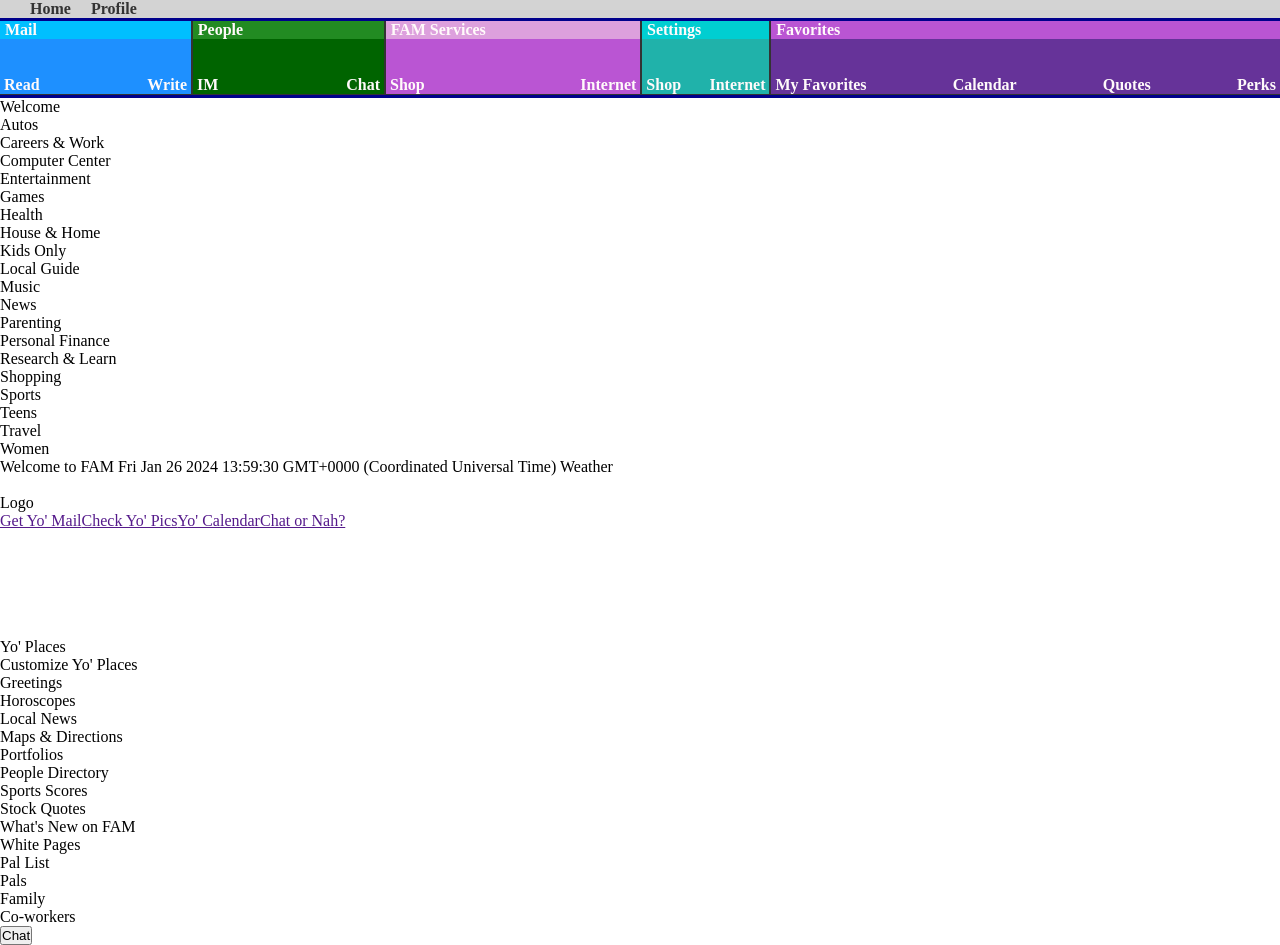
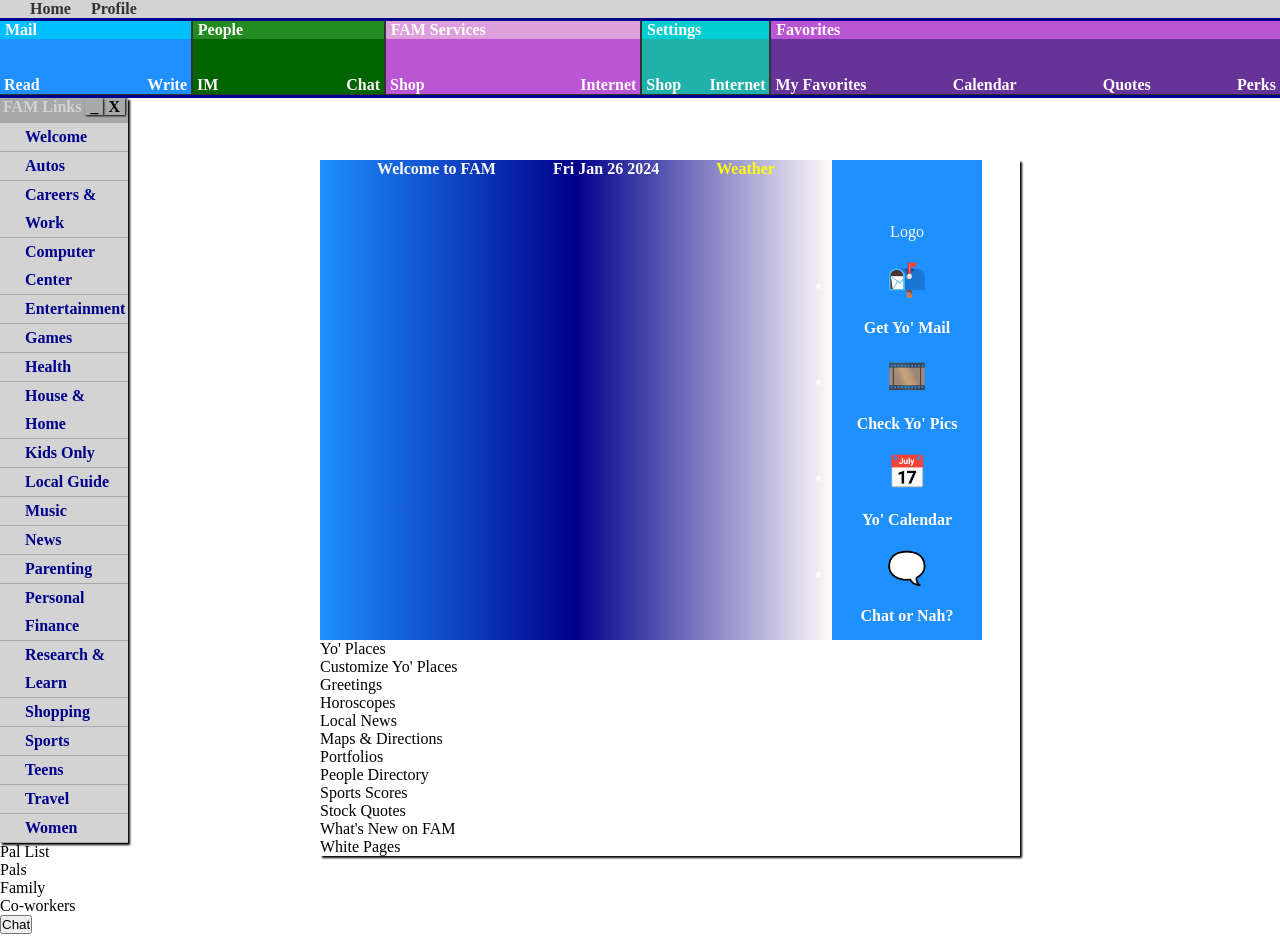
Before and after one commit to Smoot-Mena/chat-app, a React (Vite) app in the folder frontend/: page / in a window 1280 px wide. Built offline with nearby package versions, Linux system fonts and the light colour scheme; no server answers.

Commit message:
Partial updates Home page with inline css styles

```diff
--- /dev/null
+++ b/frontend/src/components/SendMessages.jsx
@@ -0,0 +1,31 @@
+import { useState } from "react";
+
+const SendMessages = ( {socket, username, room} ) => {
+
+    const [message, setMessage] = useState("");
+
+    const messageSend = () => {
+        if (message !== "") {
+            const _createdTime = Date.now();
+            socket.emit("send_message", {username, room, message, _createdTime});
+            setMessage("");
+        };
+    };
+    return (
+        <section>
+            <form action="">
+                <input type="text" value={message} onChange={(event) => setMessage(event.target.value)} style={{
+                        width: "70vw",
+                        height: "10vh",
+                        border: "5px solid purple"
+                    }} />
+                    <button style={{
+                        width: "10vw",
+                        height: "10vh"
+                    }} onClick={messageSend}>Send ↪</button>
+            </form>
+        </section>
+     );
+}
+
+export default SendMessages;
--- a/frontend/src/pages/Home.jsx
+++ b/frontend/src/pages/Home.jsx
@@ -1,6 +1,9 @@
 import { Link } from "react-router-dom";
 
 const Home = () => {
+
+    const date = new Date();
+    const time = date.toDateString();
     return (
         <section>
             <nav style={{
@@ -65,14 +68,14 @@ const Home = () => {
                         justifyContent: "space-between",
                         padding: "0 4px",
                         alignItems: "flex-end"
-                    }}><a style={{
+                    }}><span style={{
                             color: "snow",
                             textDecoration: "none"
-                        }} href="">Read</a>
-                        <a style={{
+                        }} href="">Read</span>
+                        <span style={{
                             color: "snow",
                             textDecoration: "none"
-                        }} href="">Write</a>
+                        }} href="">Write</span>
                      </li>
                     <li style={{
                         width: "14.95vw",
@@ -83,10 +86,10 @@ const Home = () => {
                         padding: "0 4px",
                         alignItems: "flex-end"
                     }}>
-                        <a style={{
+                        <Link style={{
                             color: "snow",
                             textDecoration: "none"
-                        }} href="">IM</a>
+                        }} to="/chathome">IM</Link>
                         <Link style={{
                             color: "snow",
                             textDecoration: "none",
@@ -101,14 +104,14 @@ const Home = () => {
                         padding: "0 4px",
                         alignItems: "flex-end"
                     }}>
-                        <a style={{
+                        <span style={{
                             color: "snow",
                             textDecoration: "none"
-                        }} href="">Shop</a>
-                        <a style={{
+                        }} href="">Shop</span>
+                        <span style={{
                             color: "snow",
                             textDecoration: "none",
-                    }} href="">Internet</a>
+                    }} href="">Internet</span>
                     </li>
                     <li style={{
                         width: "9.95vw",
@@ -119,14 +122,14 @@ const Home = () => {
                         padding: "0 4px",
                         alignItems: "flex-end"
                     }}>
-                        <a style={{
+                        <span style={{
                             color: "snow",
                             textDecoration: "none"
-                        }} href="">Shop</a>
-                        <a style={{
+                        }} href="">Shop</span>
+                        <span style={{
                             color: "snow",
                             textDecoration: "none",
-                    }} href="">Internet</a>
+                    }} href="">Internet</span>
                     </li>
                     <li style={{
                         width: "39.80vw",
@@ -137,60 +140,115 @@ const Home = () => {
                         padding: "0 4px",
                         alignItems: "flex-end"
                     }}>
-                        <a style={{
+                        <span style={{
                             color: "snow",
                             textDecoration: "none"
-                        }} href="">My Favorites</a>
-                        <a style={{
+                        }} href="">My Favorites</span>
+                        <span style={{
                             color: "snow",
                             textDecoration: "none",
-                    }} href="">Calendar</a>
-                        <a style={{
+                    }} href="">Calendar</span>
+                        <span style={{
                                 color: "snow",
                                 textDecoration: "none"
-                            }} href="">Quotes</a>
-                            <a style={{
+                            }} href="">Quotes</span>
+                            <span style={{
                                 color: "snow",
                                 textDecoration: "none",
-                        }} href="">Perks</a>
+                        }} href="">Perks</span>
                     </li>
                 </ul>
             </nav>
-            <nav>
-                <ul>
-                    <li>Welcome</li>
-                    <li>Autos</li>
-                    <li>Careers & Work</li>
-                    <li>Computer Center</li>
-                    <li>Entertainment</li>
-                    <li>Games</li>
-                    <li>Health</li>
-                    <li>House & Home</li>
-                    <li>Kids Only</li>
-                    <li>Local Guide</li>
-                    <li>Music</li>
-                    <li>News</li>
-                    <li>Parenting</li>
-                    <li>Personal Finance</li>
-                    <li>Research & Learn</li>
-                    <li>Shopping</li>
-                    <li>Sports</li>
-                    <li>Teens</li>
-                    <li>Travel</li>
-                    <li>Women</li>
+            <nav style={{
+                width: "10vw",
+                backgroundColor: "lightgrey",
+                boxShadow: "2px 2px 2px black"
+            }}>
+                <header style={{
+                    backgroundColor: "darkgrey",
+                    color: "lightgrey",
+                    fontWeight: "bold",
+                    textAlign: "center",
+                    height: "25px",
+                }}>FAM Links <span style={{
+                    color: "black",
+                    fontWeight: "bold",
+                    width: "8px",
+                    height: "3px",
+                    padding: "0 5px",
+                    boxShadow: "1px 1px 2px black",
+                }}>_</span><span style={{
+                    color: "black",
+                    fontWeight: "bold",
+                    width: "8px",
+                    height: "3px",
+                    padding: "0 5px",
+                    boxShadow: "1px 1px 2px black",
+                }}>X</span></header>
+                <ul style={{
+                    listStyle: "none",
+                    color: "darkblue",
+                    fontWeight: "bold",
+                    lineHeight: "28px",
+                }}>
+                    <li style={{ paddingLeft: "25px", borderBottom: "1px solid darkgrey"}}>Welcome</li>
+                    <li style={{ paddingLeft: "25px", borderBottom: "1px solid darkgrey"}}>Autos</li>
+                    <li style={{ paddingLeft: "25px", borderBottom: "1px solid darkgrey"}}>Careers & Work</li>
+                    <li style={{ paddingLeft: "25px", borderBottom: "1px solid darkgrey"}}>Computer Center</li>
+                    <li style={{ paddingLeft: "25px", borderBottom: "1px solid darkgrey"}}>Entertainment</li>
+                    <li style={{ paddingLeft: "25px", borderBottom: "1px solid darkgrey"}}>Games</li>
+                    <li style={{ paddingLeft: "25px", borderBottom: "1px solid darkgrey"}}>Health</li>
+                    <li style={{ paddingLeft: "25px", borderBottom: "1px solid darkgrey"}}>House & Home</li>
+                    <li style={{ paddingLeft: "25px", borderBottom: "1px solid darkgrey"}}>Kids Only</li>
+                    <li style={{ paddingLeft: "25px", borderBottom: "1px solid darkgrey"}}>Local Guide</li>
+                    <li style={{ paddingLeft: "25px", borderBottom: "1px solid darkgrey"}}>Music</li>
+                    <li style={{ paddingLeft: "25px", borderBottom: "1px solid darkgrey"}}>News</li>
+                    <li style={{ paddingLeft: "25px", borderBottom: "1px solid darkgrey"}}>Parenting</li>
+                    <li style={{ paddingLeft: "25px", borderBottom: "1px solid darkgrey"}}>Personal Finance</li>
+                    <li style={{ paddingLeft: "25px", borderBottom: "1px solid darkgrey"}}>Research & Learn</li>
+                    <li style={{ paddingLeft: "25px", borderBottom: "1px solid darkgrey"}}>Shopping</li>
+                    <li style={{ paddingLeft: "25px", borderBottom: "1px solid darkgrey"}}>Sports</li>
+                    <li style={{ paddingLeft: "25px", borderBottom: "1px solid darkgrey"}}>Teens</li>
+                    <li style={{ paddingLeft: "25px", borderBottom: "1px solid darkgrey"}}>Travel</li>
+                    <li style={{ paddingLeft: "25px", borderBottom: "1px solid darkgrey"}}>Women</li>
                 </ul>
             </nav>
-            <main>
-                <header>Welcome to FAM <Date /> Weather</header>
-                <section>
+            <main style={{
+                position: "absolute",
+                top: "20vh",
+                left: "25vw",
+                boxShadow: "2px 2px 2px black",
+                width: "40vw",
+                minWidth: "700px",
+                display: "flex",
+                flexFlow: "row wrap"
+            }}>
+                <header style={{
+                    backgroundImage: "linear-gradient(to right, dodgerblue, darkblue, snow)",
+                    color: "snow",
+                    fontWeight: "bold",
+                    // textAlign: "center",
+                    display: "flex",
+                    justifyContent: "space-evenly",
+                    width: "inherit"
+                }}>Welcome to FAM <span>{time}</span> <span style={{ color: "yellow" }}>Weather</span></header>
+                <section style={{
+                    backgroundColor: "dodgerblue",
+                    color: "snow",
+                    width: "150px",
+                    textAlign: "center",
+                    lineHeight: "3em"
+                }}>
                     <figure>
                         <img src="" alt="" />
                         <figcaption>Logo</figcaption>
                     </figure>
-                    <a href="">Get Yo' Mail</a>
-                    <a href="">Check Yo' Pics</a>
-                    <a href="">Yo' Calendar</a>
-                    <a href="">Chat or Nah?</a>
+                    <ul>
+                        <li style={{ fontWeight: "bold" }}><p style={{ fontSize: "2em" }}>📬</p>Get Yo' Mail</li>
+                        <li style={{ fontWeight: "bold" }}><p style={{ fontSize: "2em" }}>🎞️</p>Check Yo' Pics</li>
+                        <li style={{ fontWeight: "bold" }}><p style={{ fontSize: "2em" }}>📅</p>Yo' Calendar</li>
+                        <li style={{ fontWeight: "bold" }}><p style={{ fontSize: "2em" }}>🗨️</p>Chat or Nah?</li>
+                    </ul>
                 </section>
                 <section>
                     <article>
@@ -236,9 +294,11 @@ const Home = () => {
                         </figure>
                     </article>
                 </section>
-                <section>
+                <section style={{
+                    width: "150px"
+                }}>
                     <header>Yo' Places</header>
-                    <ul>
+                    <ul style={{ listStyle: "none" }}>
                         <li>Customize Yo' Places</li>
                         <li>Greetings</li>
                         <li>Horoscopes</li>
```
Also changed, not shown: 1 other file (tests, documents, lock files or other folders).
